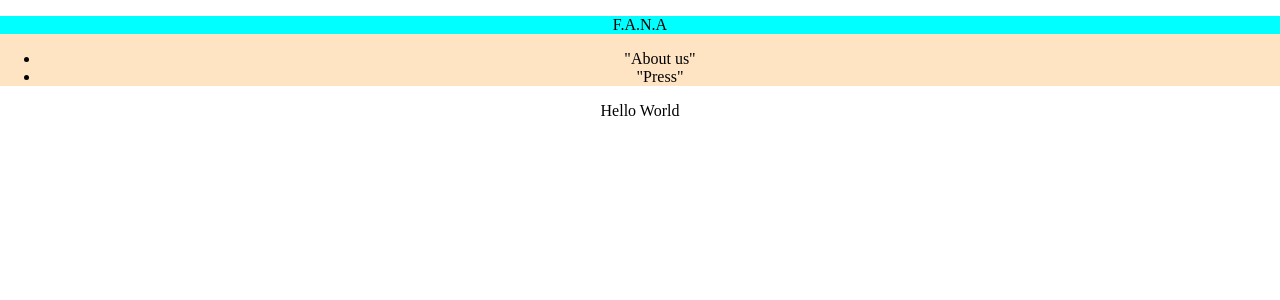
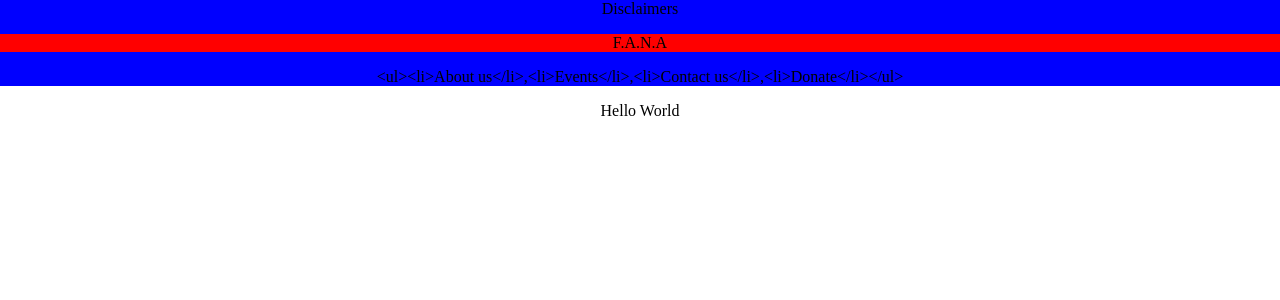
Before and after one commit to Fenom500/fenom500.github.io, a React (Create React App) app in the folder my-app/: page / in a window 1280 px wide. Shown: the top 300 px of the page. Built offline with nearby package versions, Linux system fonts and the light colour scheme.

Commit message:
Messing around with Map

```diff
--- /dev/null
+++ b/my-app/src/Component/Navbar/Disclaimers.js
@@ -0,0 +1,9 @@
+import React from 'react'
+
+function Disclaimers() {
+  return (
+    <div>Disclaimers</div>
+  )
+}
+
+export default Disclaimers
--- a/my-app/src/Component/Navbar/Navbar.css
+++ b/my-app/src/Component/Navbar/Navbar.css
@@ -1,9 +1,9 @@
 .Navbar {
     margin: 0;
-    background-color: bisque;
+    background-color: blue;
 
   }
 
 .CompName {
-  background-color: aqua;
+  background-color: red;
 }
--- a/my-app/src/Component/Navbar/Navbar.js
+++ b/my-app/src/Component/Navbar/Navbar.js
@@ -1,15 +1,15 @@
 import React from 'react';
 import './Navbar.css';
+import Disclaimers from './Disclaimers'
+import Tabs from './Tabs'
 
 
 function Navbar() {
   return (
     <div className='Navbar'>
+        <Disclaimers />
         <p className='CompName'>F.A.N.A</p>
-        <ul>
-          <li>"About us"</li>
-          <li>"Press"</li>
-        </ul>
+        <Tabs />
     </div>
   )
 }
--- /dev/null
+++ b/my-app/src/Component/Navbar/Tabs.js
@@ -0,0 +1,22 @@
+import React from 'react'
+
+function Tabs() {
+
+    const tabs = [
+        "About us",
+        "Events",
+        "Contact us",
+        "Donate",
+
+    ];
+
+    let output = tabs.map(tabName => "<li>" + tabName + "</li>");
+    output = "<ul>" + output + "</ul>";
+
+
+    return (
+        output
+    );
+}
+
+export default Tabs
```
